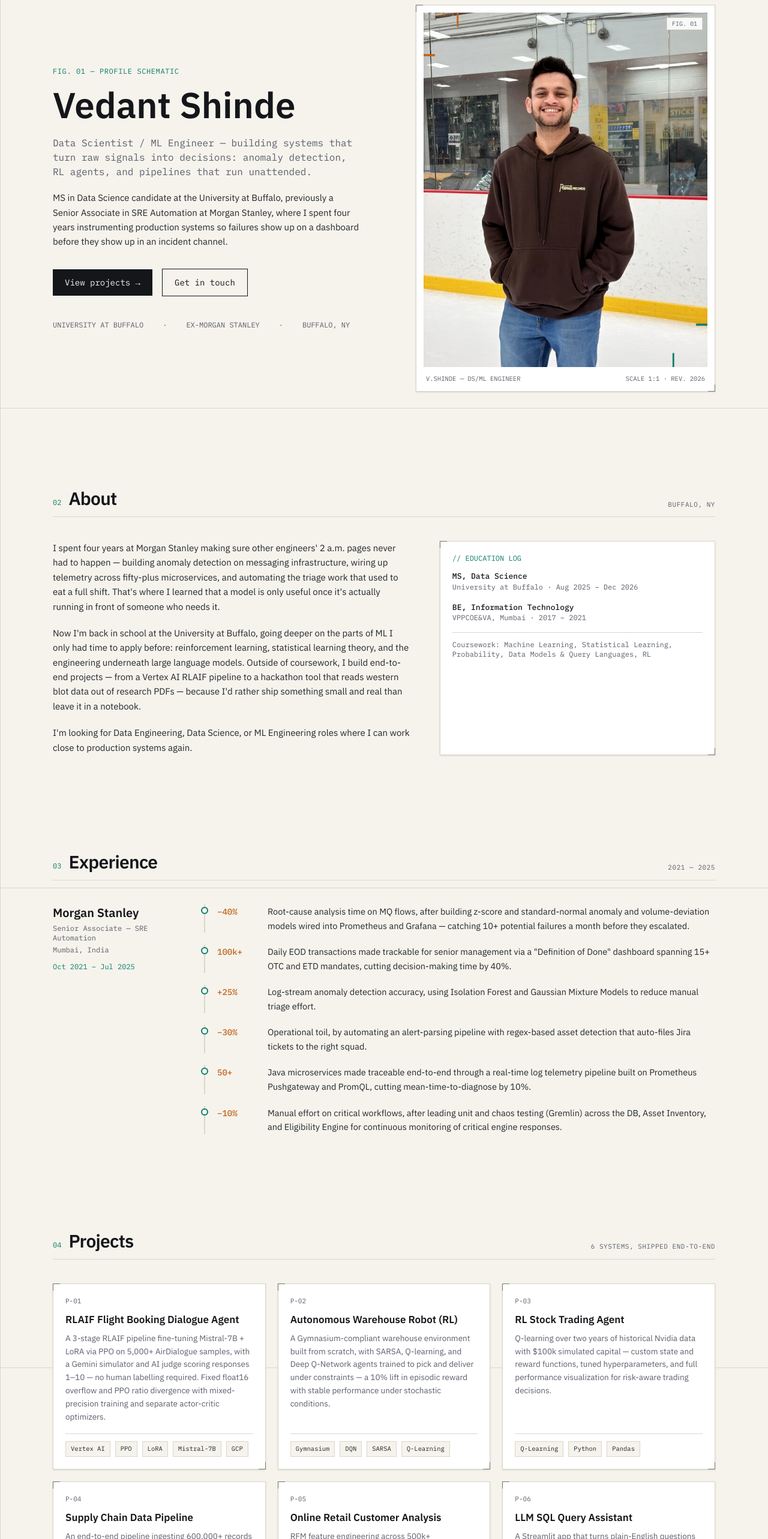
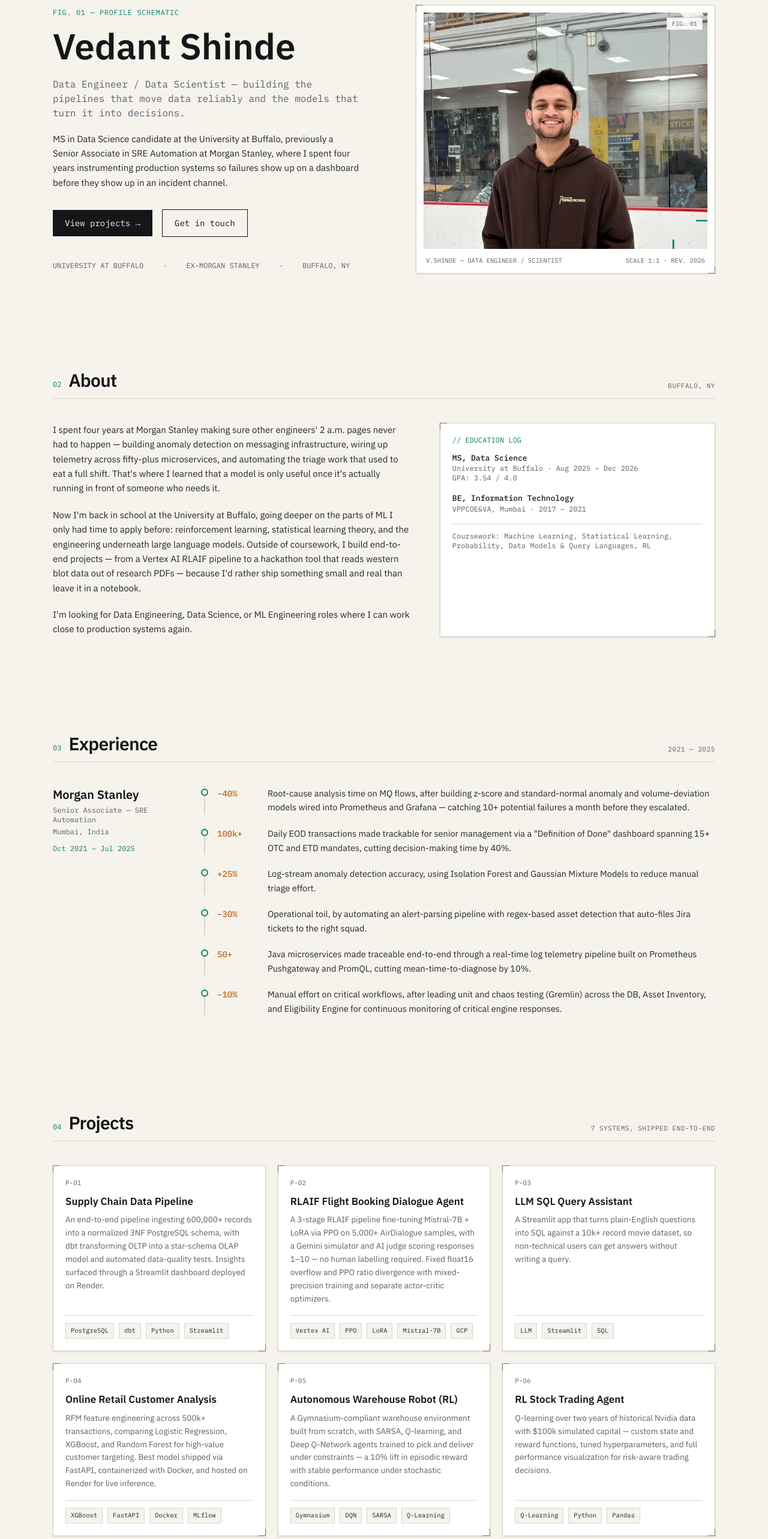
Before and after one commit to Vedant321/portfolio, a React (Vite) app: page / in a window 1280 px wide. Shown: the part 120-2686 px from the top of the page at 60% size. Built offline with nearby package versions, Linux system fonts and the light colour scheme.

Commit message:
PORT: fine tuned photo, projects, skills

```diff
--- a/index.html
+++ b/index.html
@@ -5,8 +5,8 @@
     <link rel="icon" type="image/svg+xml" href="/favicon.svg" />
     <meta name="viewport" content="width=device-width, initial-scale=1.0" />
     <meta name="theme-color" content="#F5F3EC" />
-    <meta name="description" content="Vedant Shinde — Data Scientist & ML Engineer. RL, MLOps, data pipelines, and production systems." />
-    <title>Vedant Shinde — Data Scientist & ML Engineer</title>
+    <meta name="description" content="Vedant Shinde — Data Engineer & Data Scientist. Data pipelines, warehousing, and production ML systems." />
+    <title>Vedant Shinde — Data Engineer & Data Scientist</title>
     <link rel="preconnect" href="https://fonts.googleapis.com">
     <link rel="preconnect" href="https://fonts.gstatic.com" crossorigin>
     <link href="https://fonts.googleapis.com/css2?family=Space+Grotesk:wght@400;500;600;700&family=IBM+Plex+Sans:wght@400;500;600&family=IBM+Plex+Mono:wght@400;500;600&display=swap" rel="stylesheet">
--- a/src/components/About.jsx
+++ b/src/components/About.jsx
@@ -32,6 +32,7 @@ export default function About() {
           <div className="mb-4">
             <p className="text-[var(--color-heading)] font-medium">MS, Data Science</p>
             <p className="text-[var(--color-ink-soft)] text-xs">University at Buffalo · Aug 2025 – Dec 2026</p>
+            <p className="text-[var(--color-ink-soft)] text-xs">GPA: 3.54 / 4.0</p>
           </div>
           <div className="mb-4">
             <p className="text-[var(--color-heading)] font-medium">BE, Information Technology</p>
--- a/src/components/Hero.jsx
+++ b/src/components/Hero.jsx
@@ -9,8 +9,8 @@ export default function Hero() {
           Vedant Shinde
         </h1>
         <p className="mt-5 font-mono text-sm sm:text-base text-[var(--color-ink-soft)] max-w-lg">
-          Data Scientist / ML Engineer — building systems that turn raw signals into
-          decisions: anomaly detection, RL agents, and pipelines that run unattended.
+          Data Engineer / Data Scientist — building the pipelines that move data
+          reliably and the models that turn it into decisions.
         </p>
         <p className="mt-5 text-[15px] text-[var(--color-ink)] max-w-lg leading-relaxed">
           MS in Data Science candidate at the University at Buffalo, previously a Senior
@@ -49,7 +49,7 @@ export default function Hero() {
             <img
               src="/images/headshot.jpg"
               alt="Vedant Shinde"
-              className="w-full aspect-[4/5] object-cover grayscale-[15%] contrast-[1.05]"
+              className="w-full aspect-[6/5] object-cover object-top grayscale-[15%] contrast-[1.05]"
             />
             {/* corner crosshairs on the photo itself */}
             <svg className="absolute inset-0 w-full h-full pointer-events-none" viewBox="0 0 100 100" preserveAspectRatio="none">
@@ -63,7 +63,7 @@ export default function Hero() {
             </span>
           </div>
           <div className="flex items-center justify-between mt-3 px-1 font-mono text-[10.5px] text-[var(--color-ink-soft)]">
-            <span>V.SHINDE — DS/ML ENGINEER</span>
+            <span>V.SHINDE — DATA ENGINEER / SCIENTIST</span>
             <span>SCALE 1:1 · REV. 2026</span>
           </div>
         </div>
--- a/src/components/Projects.jsx
+++ b/src/components/Projects.jsx
@@ -3,6 +3,14 @@ import SectionLabel from './SectionLabel';
 const projects = [
   {
     id: 'P-01',
+    title: 'Supply Chain Data Pipeline',
+    desc: 'An end-to-end pipeline ingesting 600,000+ records into a normalized 3NF PostgreSQL schema, with dbt transforming OLTP into a star-schema OLAP model and automated data-quality tests. Insights surfaced through a Streamlit dashboard deployed on Render.',
+    stack: ['PostgreSQL', 'dbt', 'Python', 'Streamlit'],
+    link: 'https://github.com/Vedant321/supply-chain-data-pipeline',
+    linkLabel: 'View repo ↗',
+  },
+  {
+    id: 'P-02',
     title: 'RLAIF Flight Booking Dialogue Agent',
     desc: 'A 3-stage RLAIF pipeline fine-tuning Mistral-7B + LoRA via PPO on 5,000+ AirDialogue samples, with a Gemini simulator and AI judge scoring responses 1–10 — no human labelling required. Fixed float16 overflow and PPO ratio divergence with mixed-precision training and separate actor-critic optimizers.',
     stack: ['Vertex AI', 'PPO', 'LoRA', 'Mistral-7B', 'GCP'],
@@ -10,7 +18,23 @@ const projects = [
     linkLabel: 'GitHub profile ↗',
   },
   {
-    id: 'P-02',
+    id: 'P-03',
+    title: 'LLM SQL Query Assistant',
+    desc: 'A Streamlit app that turns plain-English questions into SQL against a 10k+ record movie dataset, so non-technical users can get answers without writing a query.',
+    stack: ['LLM', 'Streamlit', 'SQL'],
+    link: 'https://github.com/Vedant321/LLM_SQL_Query_Assistant',
+    linkLabel: 'View repo ↗',
+  },
+  {
+    id: 'P-04',
+    title: 'Online Retail Customer Analysis',
+    desc: 'RFM feature engineering across 500k+ transactions, comparing Logistic Regression, XGBoost, and Random Forest for high-value customer targeting. Best model shipped via FastAPI, containerized with Docker, and hosted on Render for live inference.',
+    stack: ['XGBoost', 'FastAPI', 'Docker', 'MLflow'],
+    link: 'https://github.com/Vedant321/Online_Retail_Analysis',
+    linkLabel: 'View repo ↗',
+  },
+  {
+    id: 'P-05',
     title: 'Autonomous Warehouse Robot (RL)',
     desc: 'A Gymnasium-compliant warehouse environment built from scratch, with SARSA, Q-learning, and Deep Q-Network agents trained to pick and deliver under constraints — a 10% lift in episodic reward with stable performance under stochastic conditions.',
     stack: ['Gymnasium', 'DQN', 'SARSA', 'Q-Learning'],
@@ -18,7 +42,7 @@ const projects = [
     linkLabel: 'View repo ↗',
   },
   {
-    id: 'P-03',
+    id: 'P-06',
     title: 'RL Stock Trading Agent',
     desc: 'Q-learning over two years of historical Nvidia data with $100k simulated capital — custom state and reward functions, tuned hyperparameters, and full performance visualization for risk-aware trading decisions.',
     stack: ['Q-Learning', 'Python', 'Pandas'],
@@ -26,27 +50,11 @@ const projects = [
     linkLabel: 'View repo ↗',
   },
   {
-    id: 'P-04',
-    title: 'Supply Chain Data Pipeline',
-    desc: 'An end-to-end pipeline ingesting 600,000+ records into a normalized 3NF PostgreSQL schema, with dbt transforming OLTP into a star-schema OLAP model and automated data-quality tests. Insights surfaced through a Streamlit dashboard deployed on Render.',
-    stack: ['PostgreSQL', 'dbt', 'Python', 'Streamlit'],
-    link: 'https://github.com/Vedant321/supply-chain-data-pipeline',
-    linkLabel: 'View repo ↗',
-  },
-  {
-    id: 'P-05',
-    title: 'Online Retail Customer Analysis',
-    desc: 'RFM feature engineering across 500k+ transactions, comparing Logistic Regression, XGBoost, and Random Forest for high-value customer targeting. Best model shipped via FastAPI, containerized with Docker, and hosted on Render for live inference.',
-    stack: ['XGBoost', 'FastAPI', 'Docker', 'MLflow'],
-    link: 'https://github.com/Vedant321/Online_Retail_Analysis',
-    linkLabel: 'View repo ↗',
-  },
-  {
-    id: 'P-06',
-    title: 'LLM SQL Query Assistant',
-    desc: 'A Streamlit app that turns plain-English questions into SQL against a 10k+ record movie dataset, so non-technical users can get answers without writing a query.',
-    stack: ['LLM', 'Streamlit', 'SQL'],
-    link: 'https://github.com/Vedant321/LLM_SQL_Query_Assistant',
+    id: 'P-07',
+    title: 'HiveBlot — QBI Hackathon @ UCSF',
+    desc: 'Built with a 9-person team in one weekend: extracts protein targets, cell lines, antibodies, and experimental conditions directly from western blot figures in research PDFs, then makes it searchable in plain language. Won 2nd place. Hosted under a teammate\u2019s GitHub.',
+    stack: ['LLM', 'PDF Parsing', 'Search'],
+    link: 'https://github.com/Ananya-Jha-code/QBI/tree/main',
     linkLabel: 'View repo ↗',
   },
 ];
@@ -54,7 +62,7 @@ const projects = [
 export default function Projects() {
   return (
     <section id="projects" className="max-w-6xl mx-auto px-6 py-20">
-      <SectionLabel index="04" title="Projects" note="6 systems, shipped end-to-end" />
+      <SectionLabel index="04" title="Projects" note={`${projects.length} systems, shipped end-to-end`} />
 
       <div className="grid sm:grid-cols-2 lg:grid-cols-3 gap-5">
         {projects.map((p) => (
@@ -63,7 +71,7 @@ export default function Projects() {
             href={p.link}
             target="_blank"
             rel="noopener noreferrer"
-            className="corner-frame group border border-[var(--color-paper-line)] bg-[var(--color-panel)] shadow-sm p-5 flex flex-col hover:shadow-md hover:border-[var(--color-teal)] transition-colors"
+            className="corner-frame group border border-[var(--color-paper-line)] bg-[var(--color-panel)] shadow-sm p-5 flex flex-col hover:shadow-md hover:border-[var(--color-teal)] transition-all"
           >
             <div className="flex items-center justify-between mb-3">
               <span className="font-mono text-[11px] text-[var(--color-ink-soft)]">{p.id}</span>
--- a/src/components/Skills.jsx
+++ b/src/components/Skills.jsx
@@ -1,6 +1,10 @@
 import SectionLabel from './SectionLabel';
 
 const groups = [
+  {
+    label: 'Data Engineering',
+    items: ['Data Warehousing', 'Snowflake', 'dbt', 'Data Modeling', 'Star Schema Design', 'OLTP / OLAP', 'ETL / ELT Pipelines', 'PostgreSQL'],
+  },
   {
     label: 'ML & AI',
     items: ['Python', 'PyTorch', 'Scikit-Learn', 'MLflow', 'MLOps', 'Reinforcement Learning', 'LLMs', 'A/B Testing', 'GCP / Vertex AI', 'AWS'],
@@ -20,7 +24,7 @@ export default function Skills() {
     <section id="skills" className="max-w-6xl mx-auto px-6 py-20">
       <SectionLabel index="06" title="Skills" note="Instrumentation" />
 
-      <div className="grid md:grid-cols-3 gap-5">
+      <div className="grid md:grid-cols-2 gap-5">
         {groups.map((g) => (
           <div key={g.label} className="corner-frame border border-[var(--color-paper-line)] bg-[var(--color-panel)] shadow-sm p-5">
             <p className="font-mono text-[11px] text-[var(--color-teal)] mb-4 uppercase tracking-wider">
--- a/src/index.css
+++ b/src/index.css
@@ -26,9 +26,9 @@ body {
   color: var(--color-ink);
   font-family: var(--font-body);
   background-image:
-    linear-gradient(var(--color-paper-line) 1px, transparent 1px),
-    linear-gradient(90deg, var(--color-paper-line) 1px, transparent 1px);
-  background-size: 40px 40px;
+    linear-gradient(rgba(35, 38, 43, 0.045) 1px, transparent 1px),
+    linear-gradient(90deg, rgba(35, 38, 43, 0.045) 1px, transparent 1px);
+  background-size: 56px 56px;
   background-attachment: fixed;
 }
 
```
Also changed, not shown: public/images/headshot.jpg.
